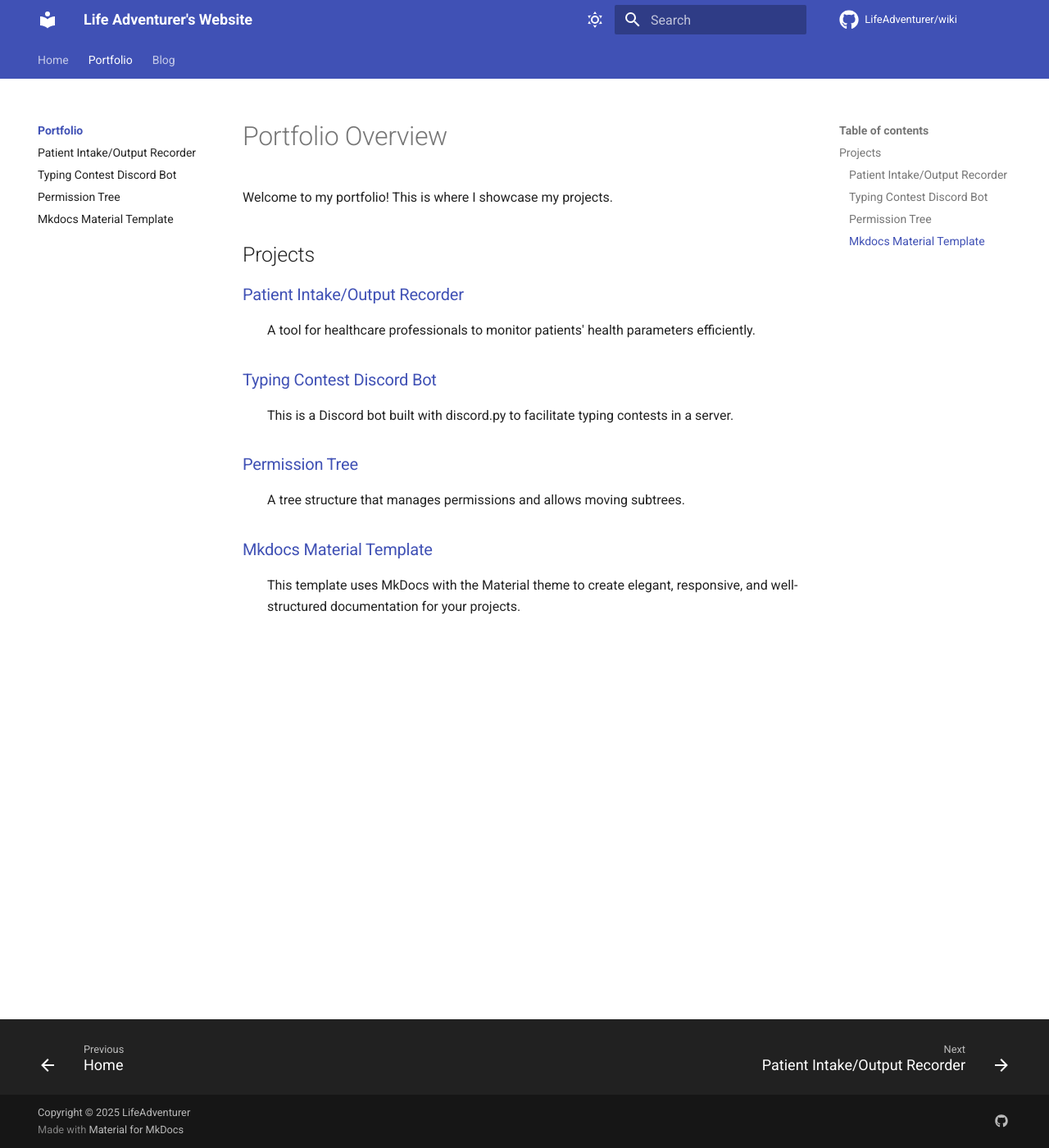
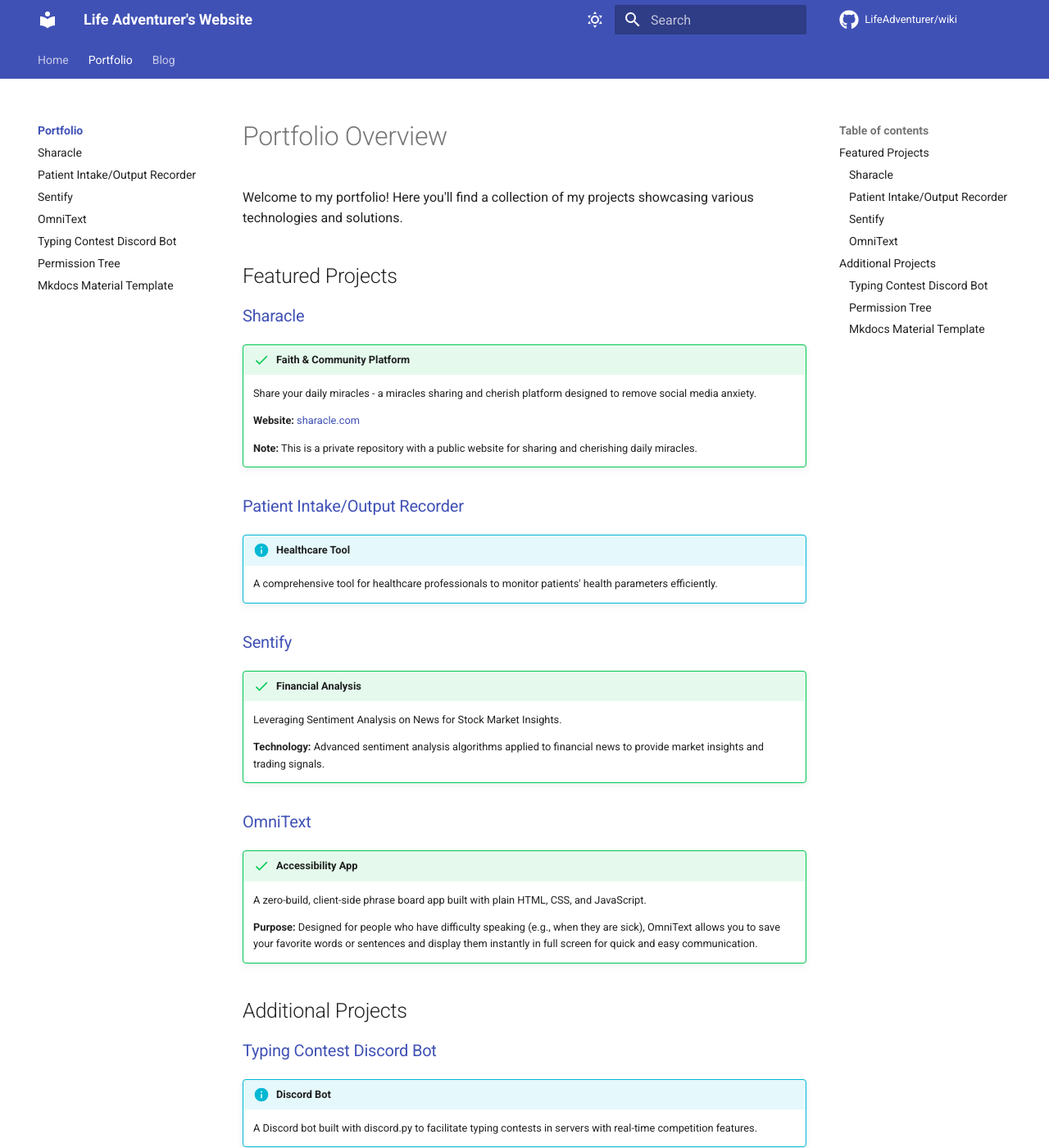
Before and after one commit to LifeAdventurer/wiki, an MkDocs documentation site: the page built from docs/portfolio/index.md, in a window 1280 px wide and 1400 px high. Shown: the whole window at 82% size. Built offline with MkDocs 1.6.1 and Material for MkDocs 9.7.7, drawn with Linux system fonts in a browser that asks for light colours; comment, search, counter and statistics services are not loaded; some of the changed text lies outside the part shown.

Commit message:
docs(portfolio): update Sharacle description to Faith & Community Platform and fix navigation order

```diff
--- a/docs/portfolio/index.md
+++ b/docs/portfolio/index.md
@@ -1,24 +1,50 @@
 # Portfolio Overview
 
-Welcome to my portfolio! This is where I showcase my projects.
+Welcome to my portfolio! Here you'll find a collection of my projects showcasing various technologies and solutions.
 
-## Projects
+## Featured Projects
+
+### [Sharacle](./sharacle.md)
+
+!!! success "Faith & Community Platform"
+    Share your daily miracles - a miracles sharing and cherish platform designed to remove social media anxiety.
+
+    **Website:** [sharacle.com](https://sharacle.com)
+
+    **Note:** This is a private repository with a public website for sharing and cherishing daily miracles.
 
 ### [Patient Intake/Output Recorder](./patient-intake-output-recorder.md)
 
-: A tool for healthcare professionals to monitor patients' health parameters
-efficiently.
+!!! info "Healthcare Tool"
+    A comprehensive tool for healthcare professionals to monitor patients' health parameters efficiently.
+
+### [Sentify](./sentify.md)
+
+!!! success "Financial Analysis"
+    Leveraging Sentiment Analysis on News for Stock Market Insights.
+
+    **Technology:** Advanced sentiment analysis algorithms applied to financial news to provide market insights and trading signals.
+
+### [OmniText](./omnitext.md)
+
+!!! success "Accessibility App"
+    A zero-build, client-side phrase board app built with plain HTML, CSS, and JavaScript.
+
+    **Purpose:** Designed for people who have difficulty speaking (e.g., when they are sick), OmniText allows you to save your favorite words or sentences and display them instantly in full screen for quick and easy communication.
+
+## Additional Projects
 
 ### [Typing Contest Discord Bot](./typing-contest-bot.md)
 
-: This is a Discord bot built with discord.py to facilitate typing contests in a
-server.
+!!! info "Discord Bot"
+    A Discord bot built with discord.py to facilitate typing contests in servers with real-time competition features.
 
 ### [Permission Tree](./permission-tree.md)
 
-: A tree structure that manages permissions and allows moving subtrees.
+!!! info "Permission Management"
+    A hierarchical tree structure that manages permissions and allows moving subtrees with role-based access control.
 
 ### [Mkdocs Material Template](./mkdocs-material-template.md)
 
-: This template uses MkDocs with the Material theme to create elegant,
-responsive, and well-structured documentation for your projects.
+!!! info "Documentation Template"
+    A professional template using MkDocs with the Material theme to create elegant, responsive, and well-structured documentation.
--- a/mkdocs.yml
+++ b/mkdocs.yml
@@ -102,7 +102,10 @@ nav:
   - Home: index.md
   - Portfolio:
     - Portfolio Overview: portfolio/index.md
+    - Sharacle: portfolio/sharacle.md
     - Patient Intake/Output Recorder: portfolio/patient-intake-output-recorder.md
+    - Sentify: portfolio/sentify.md
+    - OmniText: portfolio/omnitext.md
     - Typing Contest Discord Bot: portfolio/typing-contest-bot.md
     - Permission Tree: portfolio/permission-tree.md
     - Mkdocs Material Template: portfolio/mkdocs-material-template.md
```
Also changed, not shown: docs/portfolio/sharacle.md (line endings or trailing spaces).
